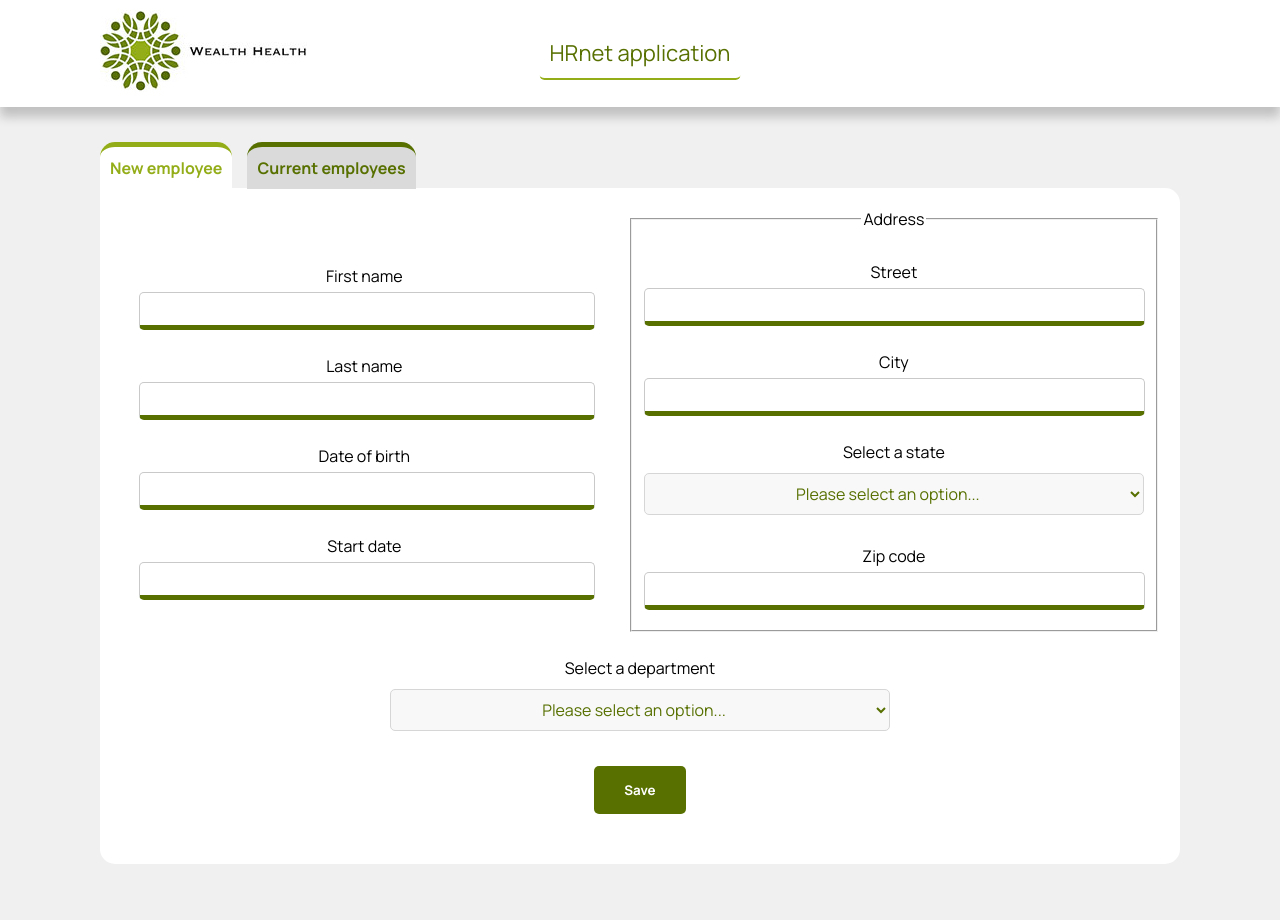
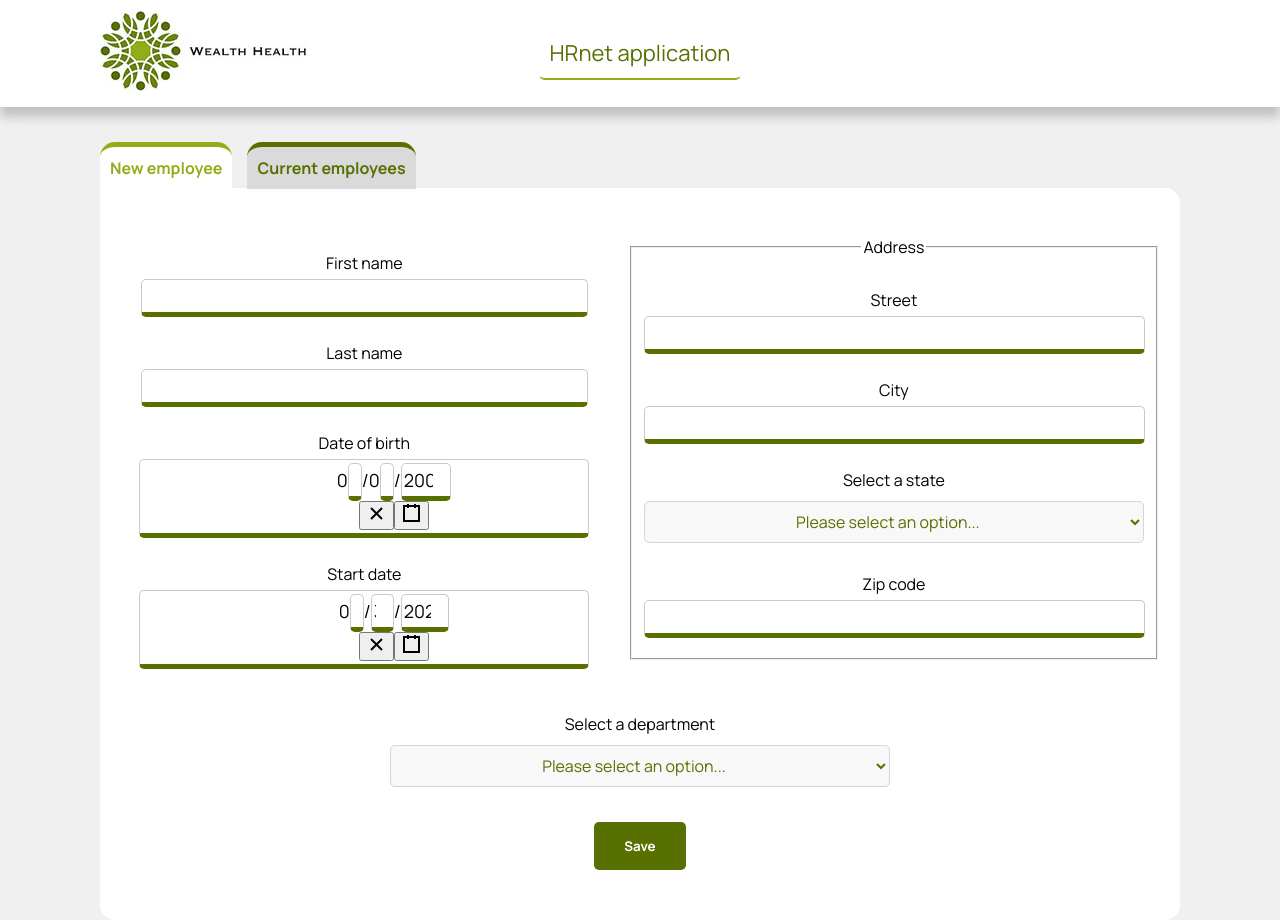
Before and after one commit to Dwain06/P14-appli-hrnet, a React (Create React App) app: page / in a window 1280 px wide. Before the commit the page ends 864 px from the top, so only its background shows below. Built offline with nearby package versions, Linux system fonts and the light colour scheme.

Commit message:
add(lib component): add date picker and style

```diff
--- a/package.json
+++ b/package.json
@@ -10,6 +10,7 @@
     "axios": "^1.1.3",
     "jwt-decode": "^3.1.2",
     "react": "^18.2.0",
+    "react-date-picker": "^9.2.0",
     "react-dom": "^18.2.0",
     "react-redux": "^8.0.5",
     "react-router-dom": "^6.4.3",
--- a/src/pages/index/Index.jsx
+++ b/src/pages/index/Index.jsx
@@ -10,6 +10,9 @@ import { states } from "../../utils/statesList";
 import { department } from "../../utils/departmentList";
 import Header from "../../components/header/Header";
 
+// Import packages
+import DatePicker from "react-date-picker";
+
 const Index = () => {
     // General datas
     const [employeesList, setEmployeesList] = useState();
@@ -18,6 +21,8 @@ const Index = () => {
     const [showModal, setShowModal] = useState(false);
     const [selectedItemState, setSelectedItemState] = useState(undefined);
     const [selectedItemDpt, setSelectedItemDpt] = useState(undefined);
+    const [dateOfBirth, setDateOfBirth] = useState(new Date(2000, 0, 1));
+    const [startDate, setStartDate] = useState(new Date());
 
     useEffect(() => {
         document.title = "HRnet";
@@ -39,8 +44,8 @@ const Index = () => {
 
     const inputFirstName = useRef();
     const inputLastName = useRef();
-    const inputDateOfBirth = useRef();
-    const inputStartDate = useRef();
+    // const inputDateOfBirth = useRef();
+    // const inputStartDate = useRef();
     const inputStreet = useRef();
     const inputCity = useRef();
     const inputZipCode = useRef();
@@ -107,15 +112,16 @@ const Index = () => {
                 "Last name must contain at least 2 characters"
             );
         }
-        if (inputDateOfBirth.current.value) {
+        if (dateOfBirth) {
             cancelInputError("dateOfBirth");
-            newEmployee.dateOfBirth = inputDateOfBirth.current.value;
+            newEmployee.dateOfBirth = dateOfBirth;
         } else {
             throwInputError("dateOfBirth", "Employee must have 16+");
         }
-        if (inputStartDate.current.value) {
+        if (startDate) {
+            console.log(startDate)
             cancelInputError("startDate");
-            newEmployee.startDate = inputStartDate.current.value;
+            newEmployee.startDate = startDate;
         } else {
             throwInputError("startDate", "date must be today or before");
         }
@@ -205,23 +211,37 @@ const Index = () => {
                                     <label htmlFor="dateOfBirth">
                                         Date of birth
                                     </label>
-                                    <input
+                                    <DatePicker
+                                        onChange={setDateOfBirth}
+                                        value={dateOfBirth}
+                                        maxDate={new Date()}
+                                        locale="en-US"
+                                        format="MM/dd/y"
+                                    />
+                                    {/* <input
                                         type="text"
                                         id="dateOfBirth"
                                         ref={inputDateOfBirth}
                                         onChange={(e) => removeError(e)}
-                                    />
+                                    /> */}
                                 </div>
                                 <div className="input-wrapper">
                                     <label htmlFor="startDate">
                                         Start date
                                     </label>
-                                    <input
+                                    <DatePicker
+                                        onChange={setStartDate}
+                                        value={startDate}
+                                        maxDate={new Date()}
+                                        locale="en-US"
+                                        format="MM/dd/y"
+                                    />
+                                    {/* <input
                                         type="text"
                                         id="startDate"
                                         ref={inputStartDate}
                                         onChange={(e) => removeError(e)}
-                                    />
+                                    /> */}
                                 </div>
                             </div>
 
--- a/src/pages/index/_index.scss
+++ b/src/pages/index/_index.scss
@@ -52,7 +52,7 @@ label {
     padding: 1.5vw;
 
     input, label {
-        width: 100%;
+        width: 98%;
     }
 }
 
@@ -86,7 +86,6 @@ button[type=submit] {
     }
 }
 
-
 .input-wrapper {
     position: relative;
 }
@@ -103,6 +102,32 @@ button[type=submit] {
 .error {
     color: red;
 }
+
+// React date picker lib
+.react-date-picker {
+    width: 100%;
+
+}
+.react-date-picker__wrapper {
+    border-radius: 5px;
+    padding: 3px 3px 3px 62px;
+    border: 1px solid rgb(201, 201, 201);
+    border-bottom: 5px solid $color-primary-dark;
+    font-size: 18px;
+
+}
+.react-date-picker__inputGroup__input {
+    transition: none;
+    &:focus {
+        border-bottom: 2px solid $color-primary-light;
+        transition: none;
+    }
+}
+.react-calendar__tile--active{
+    background: $color-primary-dark;
+
+}
+
 
 @media all and (max-width: 850px) {
     .index {
```
Also changed, not shown: 1 other file (tests, documents, lock files or other folders).
